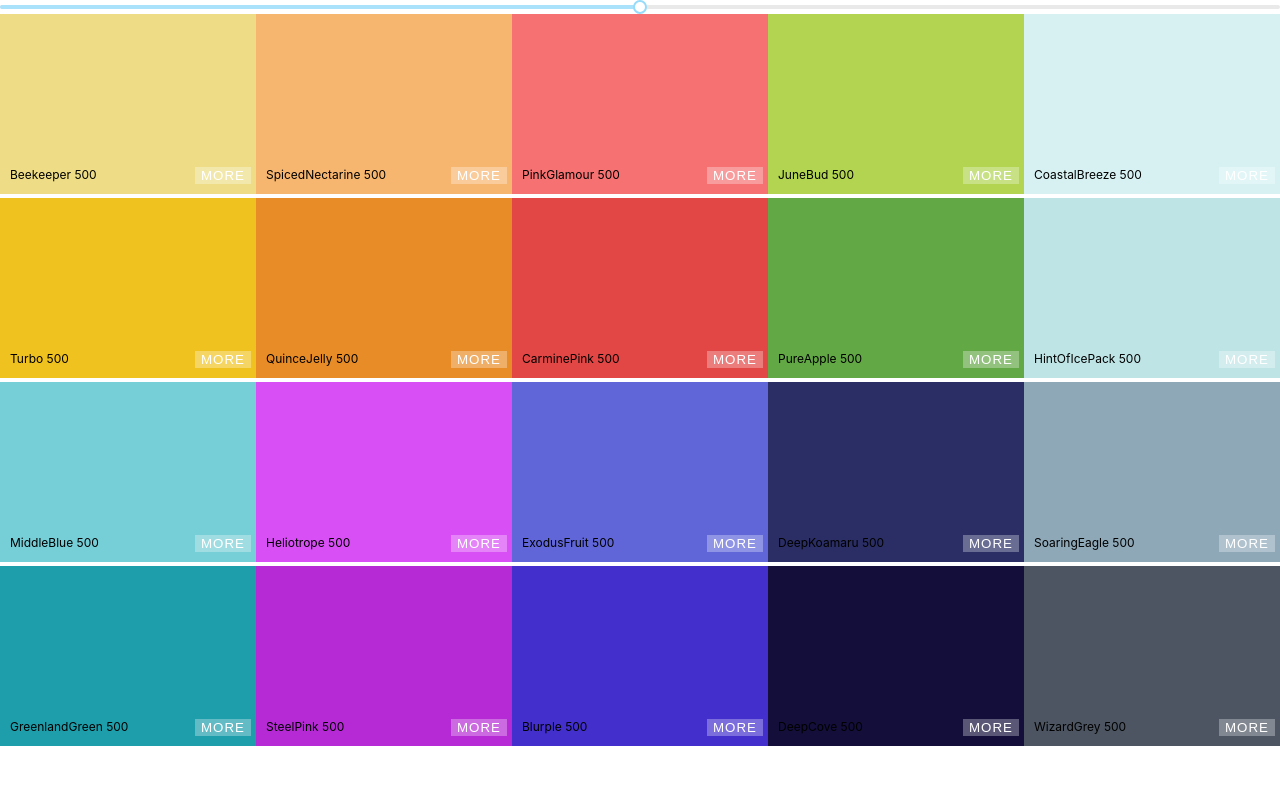
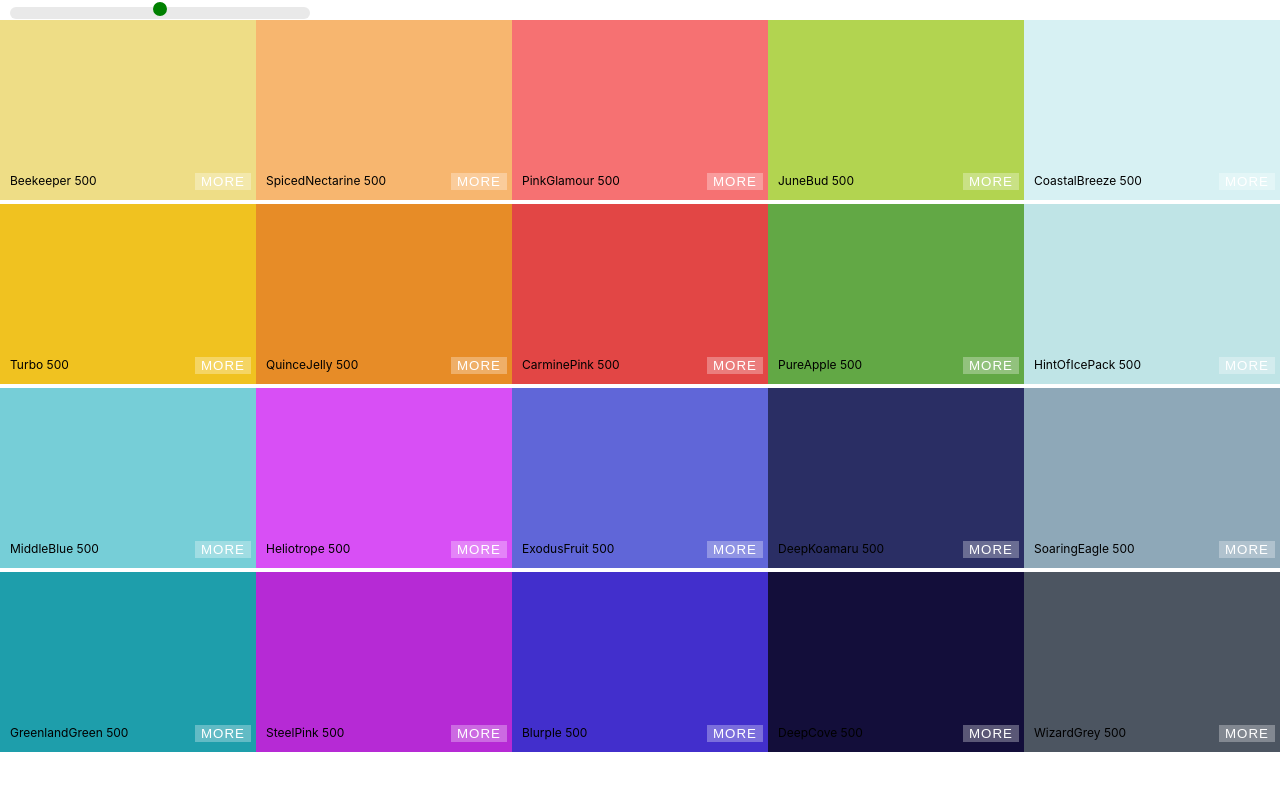
Before and after one commit to jamesv28/Color-Palette, a React (Create React App) app: page /palette/flat-ui-colors-american in a window 1280 px wide. Shown: the top 790 px of the page. Built offline with nearby package versions, Linux system fonts and the light colour scheme.

Commit message:
added styling to slider

```diff
--- a/src/App.css
+++ b/src/App.css
@@ -112,5 +112,27 @@
 
 .copy-msg p {
     font-size: 2rem;
+}
 
+.slider {
+    width: 300px;
+    display: inline-block;
+    margin: 0 10px;
 }
+
+.rc-slider-track {
+    background: transparent !important;
+}
+
+.rc-slider-handle,
+.rc-slider-handle:hover,
+.rc-slider-handle:active,
+.rc-slider-handle:focus {
+    background-color: green !important;
+    outline: none !important;
+    border: 2px solid green !important;
+}
+
+.rc-slider-rail {
+    height: 12px !important;
+}
--- a/src/Palette.js
+++ b/src/Palette.js
@@ -27,13 +27,15 @@ class Palette extends Component {
         ))
         return (
             <div className="palette">
+                <div className="slider">
                     <Slider
-                    defaultValue={this.state.level}
+                        defaultValue={level}
                         min={100}
                         max={900}
                         step={100}
                         onAfterChange={this.changeLevel}
                     />
+                </div>
                 <div className="palette-colors">
                     {colorBoxes}
                 </div>
```
Lines whose indentation alone changed are shown as unchanged.
